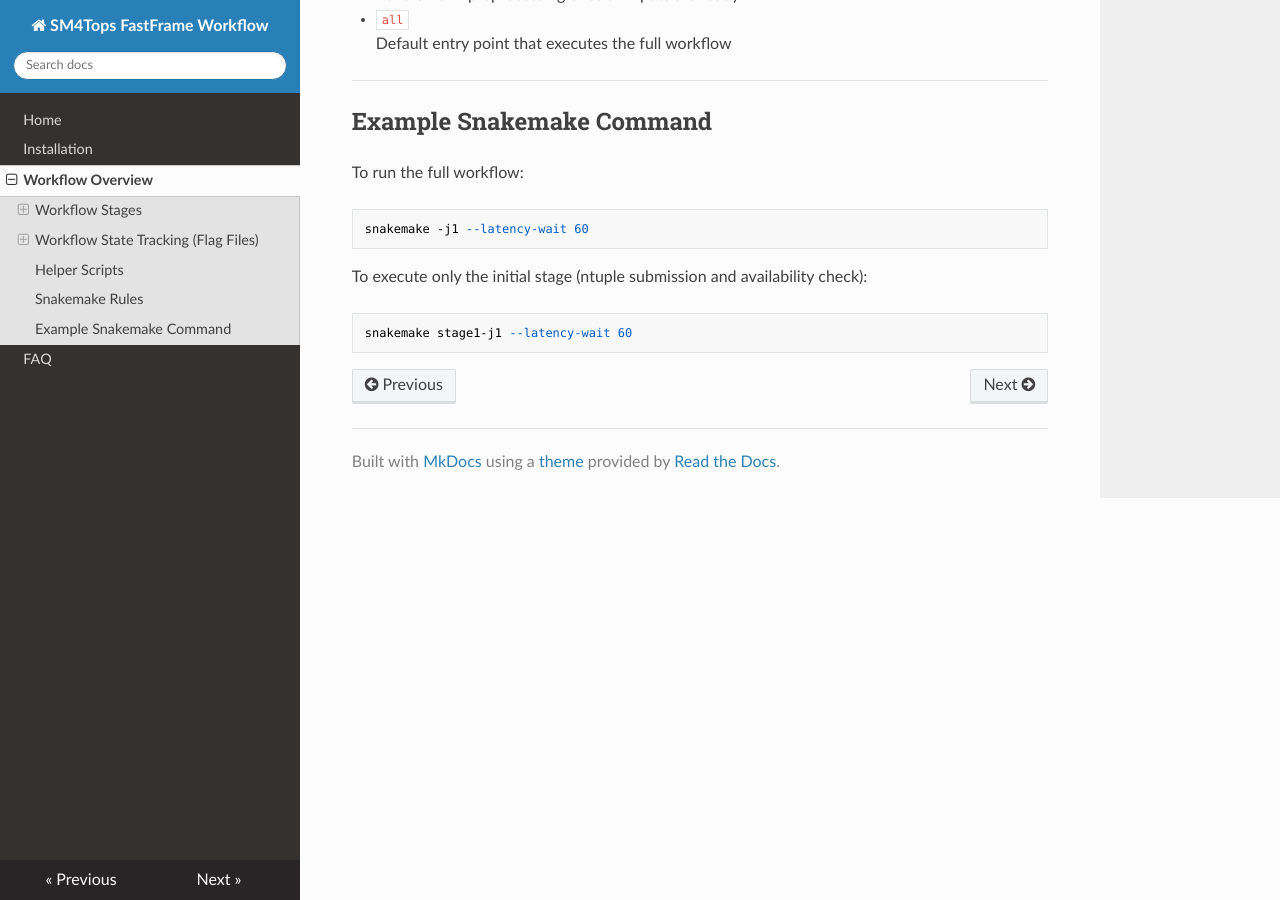
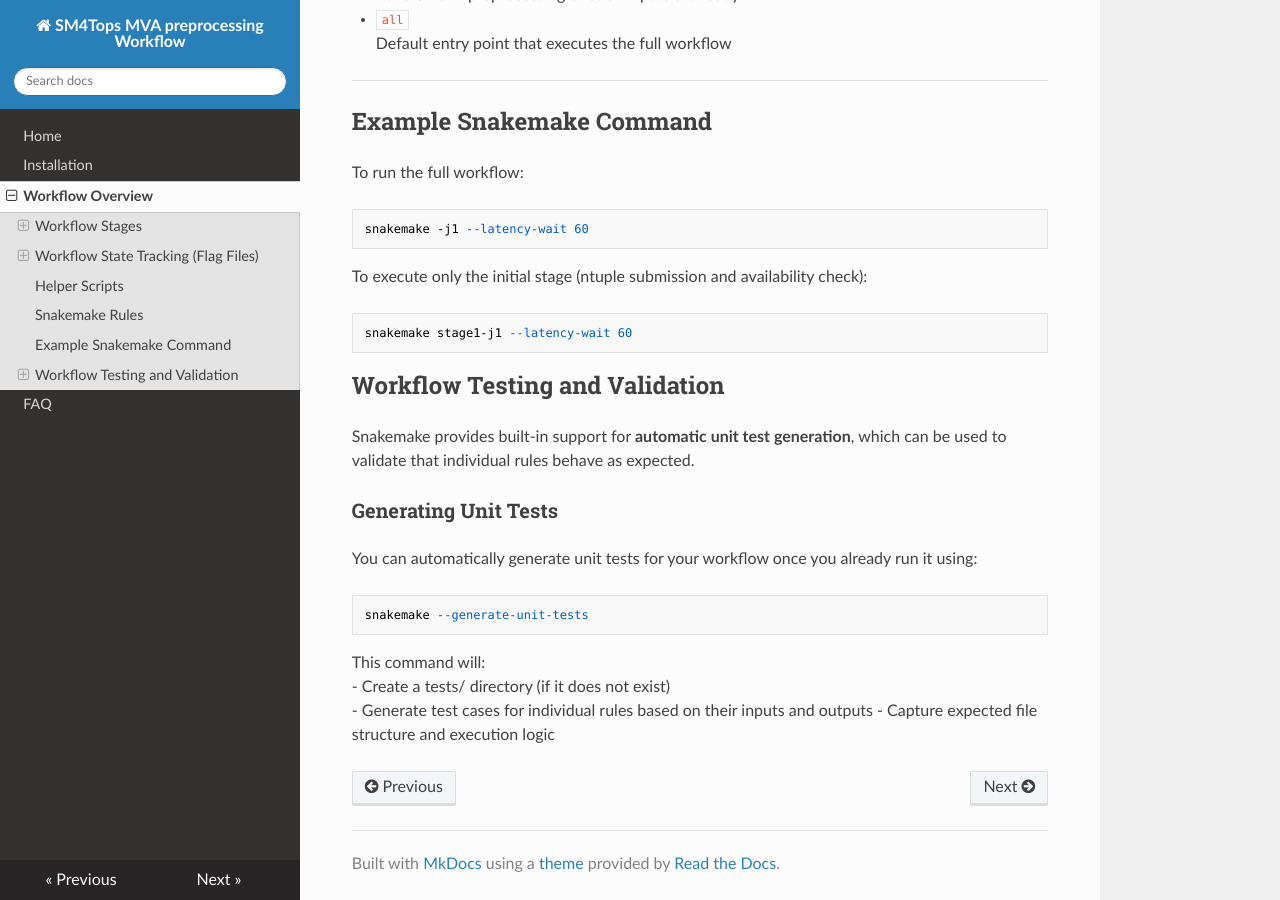
Before and after one commit to Cecilia01atlas/cmse890-finale-project, an MkDocs documentation site: the page built from docs/workflow.md, in a window 1280 px wide and 900 px high, scrolled down 2164 px. Built offline with MkDocs 1.6.1, drawn with Linux system fonts in a browser that asks for light colours; nearby versions of some CDN libraries.

Commit message:
Last polishing

````diff
--- a/docs/workflow.md
+++ b/docs/workflow.md
@@ -107,3 +107,20 @@ To execute only the initial stage (ntuple submission and availability check):
 ```bash
 snakemake stage1-j1 --latency-wait 60
 ```
+
+## Workflow Testing and Validation
+
+Snakemake provides built-in support for **automatic unit test generation**, which can be used to validate that individual rules behave as expected.
+
+### Generating Unit Tests
+
+You can automatically generate unit tests for your workflow once you already run it using:
+
+```bash
+snakemake --generate-unit-tests
+```
+
+This command will:
+- Create a tests/ directory (if it does not exist)
+- Generate test cases for individual rules based on their inputs and outputs
+- Capture expected file structure and execution logic
--- a/mkdocs.yml
+++ b/mkdocs.yml
@@ -1,4 +1,4 @@
-site_name: "SM4Tops FastFrame Workflow"
+site_name: "SM4Tops MVA preprocessing Workflow"
 site_url: https://Cecilia01atlas.github.io/cmse890-finale-project/
 
 theme:
````
Also changed, not shown: 2 other files.
